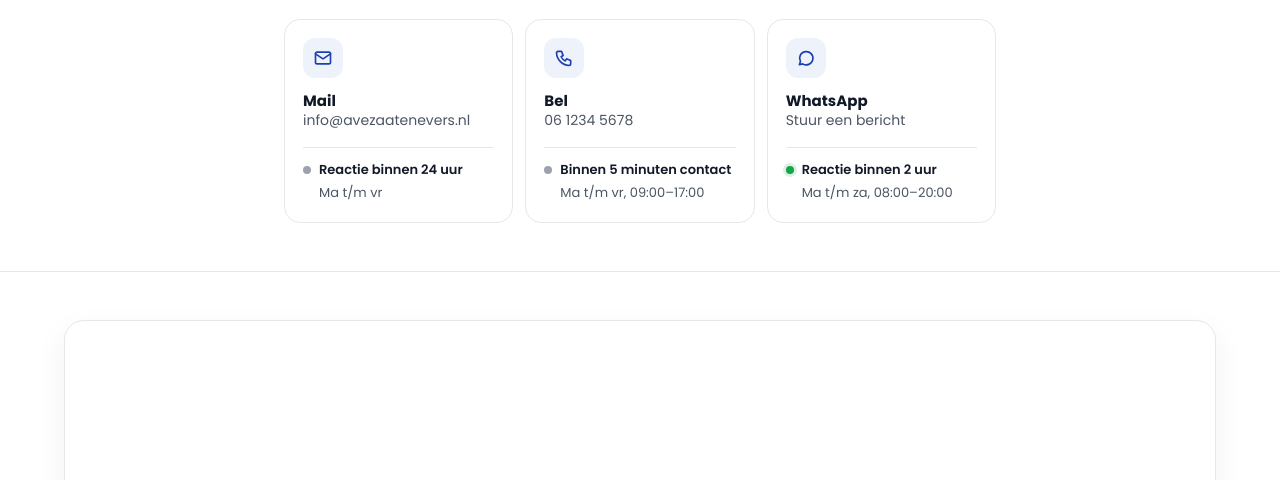
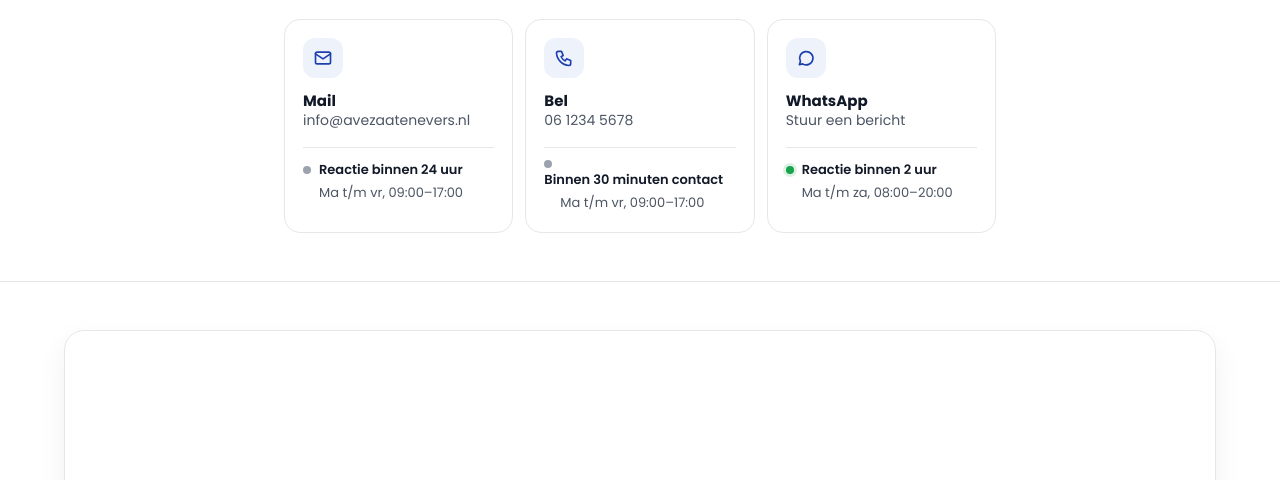
Before and after one commit to AvezaatEvers/mijn-website, a plain HTML site: page contact.html in a window 1280 px wide. Shown: the part 320-800 px from the top of the page. Drawn offline with Linux system fonts and the light colour scheme; a script that the page names is missing.

Commit message:
Contactkaarten: bellen binnen 30 minuten, mail met kantoortijden
Co-Authored-By: Claude Opus 5.5 <noreply@anthropic.com>
Claude-Session: https://claude.ai/code/session_01Wjimqdua8ajpxHo7PcBrAk

```diff
--- a/contact.html
+++ b/contact.html
@@ -48,8 +48,8 @@
     <h1>Contact</h1>
     <p class="lead">Plan direct een gratis kennismaking van 20 minuten, of stel eerst je vraag. We werken volledig online.</p>
     <div class="contact-cards">
-      <a class="contact-card" href="mailto:info@avezaatenevers.nl"><svg width="20" height="20" viewBox="0 0 24 24" fill="none" stroke="currentColor" stroke-width="2" stroke-linecap="round" stroke-linejoin="round" aria-hidden="true"><rect x="3" y="5" width="18" height="14" rx="2"/><path d="M3 7l9 6 9-6"/></svg><span><strong>Mail</strong>info@avezaatenevers.nl</span><em class="cc-tijd" data-dagen="1-5"><i aria-hidden="true"></i>Reactie binnen 24 uur<small>Ma t/m vr</small></em></a>
-      <a class="contact-card" href="tel:+31612345678"><svg width="20" height="20" viewBox="0 0 24 24" fill="none" stroke="currentColor" stroke-width="2" stroke-linecap="round" stroke-linejoin="round" aria-hidden="true"><path d="M5 4h4l2 5-2.5 1.5a11 11 0 0 0 5 5L15 13l5 2v4a2 2 0 0 1-2 2A16 16 0 0 1 3 6a2 2 0 0 1 2-2"/></svg><span><strong>Bel</strong>06 1234 5678</span><em class="cc-tijd" data-dagen="1-5" data-van="9" data-tot="17"><i aria-hidden="true"></i>Binnen 5 minuten contact<small>Ma t/m vr, 09:00–17:00</small></em></a>
+      <a class="contact-card" href="mailto:info@avezaatenevers.nl"><svg width="20" height="20" viewBox="0 0 24 24" fill="none" stroke="currentColor" stroke-width="2" stroke-linecap="round" stroke-linejoin="round" aria-hidden="true"><rect x="3" y="5" width="18" height="14" rx="2"/><path d="M3 7l9 6 9-6"/></svg><span><strong>Mail</strong>info@avezaatenevers.nl</span><em class="cc-tijd" data-dagen="1-5" data-van="9" data-tot="17"><i aria-hidden="true"></i>Reactie binnen 24 uur<small>Ma t/m vr, 09:00–17:00</small></em></a>
+      <a class="contact-card" href="tel:+31612345678"><svg width="20" height="20" viewBox="0 0 24 24" fill="none" stroke="currentColor" stroke-width="2" stroke-linecap="round" stroke-linejoin="round" aria-hidden="true"><path d="M5 4h4l2 5-2.5 1.5a11 11 0 0 0 5 5L15 13l5 2v4a2 2 0 0 1-2 2A16 16 0 0 1 3 6a2 2 0 0 1 2-2"/></svg><span><strong>Bel</strong>06 1234 5678</span><em class="cc-tijd" data-dagen="1-5" data-van="9" data-tot="17"><i aria-hidden="true"></i>Binnen 30 minuten contact<small>Ma t/m vr, 09:00–17:00</small></em></a>
       <a class="contact-card" href="https://wa.me/31612345678"><svg width="20" height="20" viewBox="0 0 24 24" fill="none" stroke="currentColor" stroke-width="2" stroke-linecap="round" stroke-linejoin="round" aria-hidden="true"><path d="M4 20l1.3-3.9A8 8 0 1 1 8 19z"/></svg><span><strong>WhatsApp</strong>Stuur een bericht</span><em class="cc-tijd" data-dagen="1-6" data-van="8" data-tot="20"><i aria-hidden="true"></i>Reactie binnen 2 uur<small>Ma t/m za, 08:00–20:00</small></em></a>
     </div>
   </div>
```
